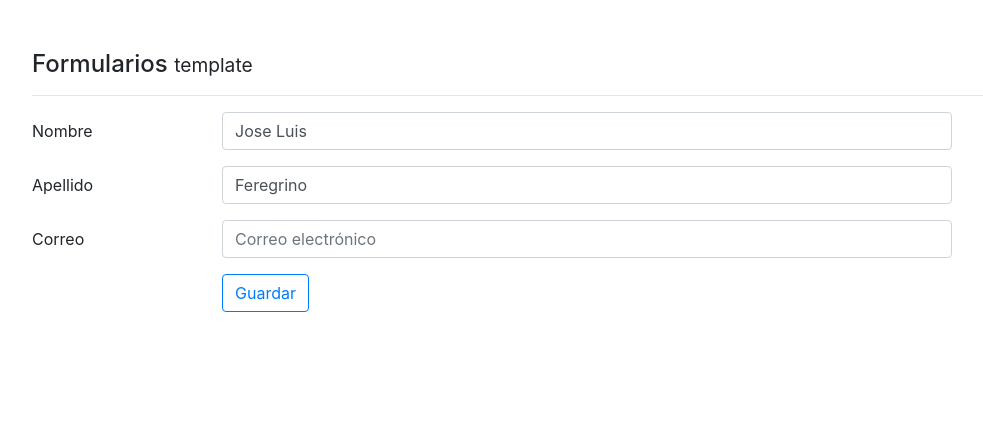
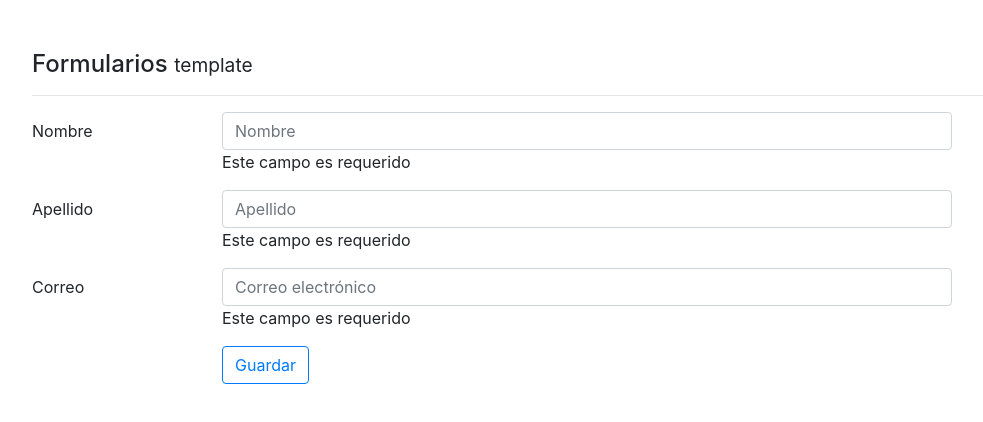
Before and after one commit to Abbygor/Formularios, an Angular app: page / in a window 1280 px wide. Shown: the top 422 px of the page, without its empty margins (53-1036 px from the left). Built offline with nearby package versions, Linux system fonts and the light colour scheme.

Commit message:
Added validations on fields nombre, apellido and email, and display validation errors

```diff
--- a/src/app/components/template/template.component.html
+++ b/src/app/components/template/template.component.html
@@ -12,7 +12,14 @@
                name="nombre"
                [(ngModel)]="usuario.nombre"
                minlength="5"
-               required>
+               required
+               #nombre="ngModel">
+        <div *ngIf="nombre?.errors?.required">
+          Este campo es requerido
+        </div>
+        <div *ngIf="nombre?.errors?.minlength">
+          Este campo requiere por lo menos {{ nombre?.errors?.minlength.requiredLength }} caracteres
+        </div>
       </div>
     </div>
     <div class="form-group row">
@@ -23,7 +30,13 @@
                type="text"
                placeholder="Apellido"
                name="apellido"
-               [(ngModel)]="usuario.apellido">
+               [(ngModel)]="usuario.apellido"
+               minlength="4"
+               required
+               #apellido="ngModel">
+        <div *ngIf="apellido?.errors?.required">
+          Este campo es requerido
+        </div>
       </div>
     </div>
   </div>
@@ -36,7 +49,15 @@
              placeholder="Correo electrónico"
              name="email"
              [(ngModel)]="usuario.email"
-             required>
+             required
+             pattern="[a-z0-9._%+-]+@[a-z0-9.-]+\.[a-z]{2,3}$"
+             #email="ngModel">
+      <div *ngIf="email?.errors?.required">
+        Este campo es requerido
+      </div>
+      <div *ngIf="email?.errors?.pattern">
+        El campo no tiene formato de correo
+      </div>
     </div>
   </div>
   <div class="form-group row">
--- a/src/app/components/template/template.component.ts
+++ b/src/app/components/template/template.component.ts
@@ -4,14 +4,18 @@
 @Component({
   selector: 'app-template',
   templateUrl: './template.component.html',
-  styles: []
+  styles: [`
+    .ng-invalid.ng-touched:not(form) {
+      border: 1px solid red;
+    }
+  `]
 })
 export class TemplateComponent implements OnInit {
 
   usuario: any = {
-    nombre: "Jose Luis",
-    apellido: "Feregrino",
-    email: ""
+    nombre: null,
+    apellido: null,
+    email: null
   };
 
   constructor() { }
```
